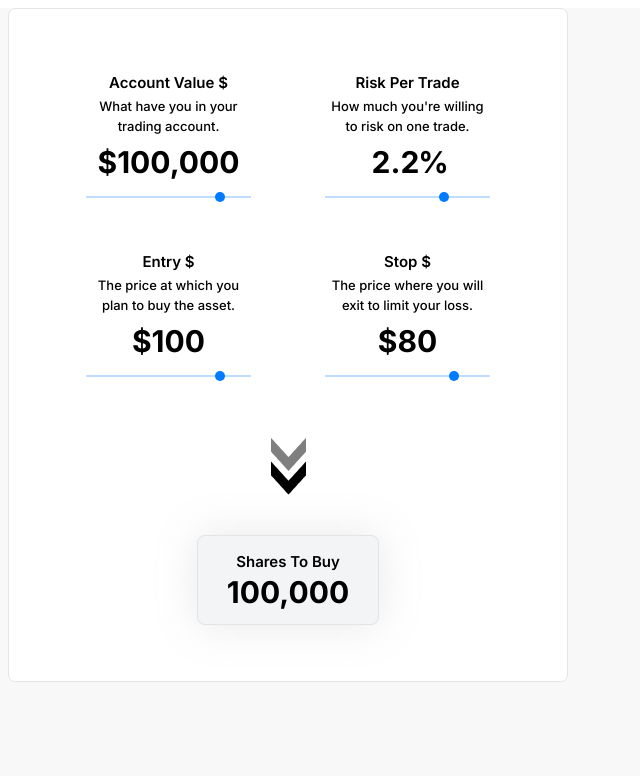
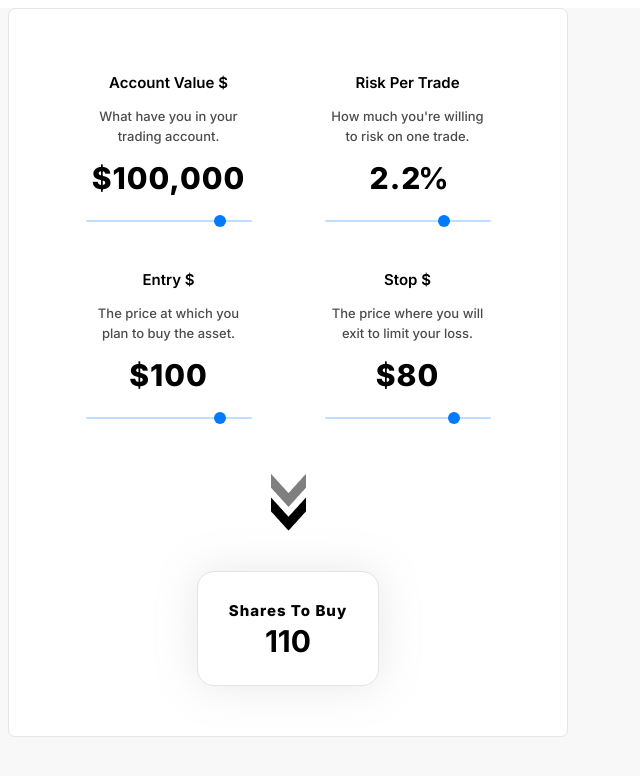
Before and after one commit to zeeshan-tahir185/market-terminal2, a React (Create React App) app: page / in a window 1280 px wide. Shown: the top 776 px of the page, without its empty margins (0-640 px from the left). Built offline with nearby package versions, Linux system fonts and the light colour scheme.

Commit message:
calculater design updated

```diff
--- a/src/components/home/Calculator.jsx
+++ b/src/components/home/Calculator.jsx
@@ -42,18 +42,29 @@ const Calculator = () => {
     if (!accountValue || !entryPrice || !stopPrice) return;
     const riskAmount = (Number(accountValue) * riskPerTrade) / 100;
     const riskPerShare = entryPrice - stopPrice;
-    const shares = riskAmount / riskPerShare;
-    setSharesToBuy(Math.floor(shares));
+    if (riskPerShare > 0) {
+      const shares = riskAmount / riskPerShare;
+      setSharesToBuy(Math.floor(shares));
+    } else {
+      setSharesToBuy(0);
+    }
   };
 
+  // Auto calculate when inputs change
+  useEffect(() => {
+    calculateShares();
+  }, [accountValue, riskPerTrade, entryPrice, stopPrice]);
+
   return (
-    <div className=" md:w-[560px] min-h-[674px] m-2 md:p-[30px] flex flex-col xl:p-[50px] rounded-[7px] bg-white p-5 border border-[#E5E5E7]">
+    <div className="md:w-[560px] min-h-[674px] m-2 md:p-[30px] flex flex-col xl:p-[50px] rounded-[7px] bg-white p-5 border border-[#E5E5E7]">
       <div className="grid grid-cols-1 sm:grid-cols-2 gap-5 mb-5 w-full">
 
         {/* Account Value */}
-        <div className="text-center w-[70%] mx-auto md:w-[193px] p-2 md:p-[14px]">
-          <label className="block text-sm md:text-[15px] font-semibold text-[#000000] mb-1">Account Value $</label>
-          <span className="block text-[10px] md:text-[13px] font-medium text-[#000000] mb-2">
+        <div className="text-center w-[70%] mx-auto md:w-[193px] p-2 md:p-[14px] flex flex-col gap-[14px]">
+          <label className="block text-sm md:text-[15px] font-semibold text-[#000000] ">
+            Account Value $
+          </label>
+          <span className="block text-[10px] md:text-[13px] font-medium text-[#000000] opacity-70">
             What have you in your trading account.
           </span>
           <input
@@ -68,7 +79,7 @@ const Calculator = () => {
               }
             }}
             onWheel={(e) => e.target.blur()}
-            className="w-full text-center font-bold text-xl md:text-[30px] text-[#000000] outline-none bg-transparent"
+            className="w-full text-center font-bold text-xl md:text-[30px] text-[#000000] outline-none bg-transparent letter_spacing"
           />
           <SmoothSlider
             min="0"
@@ -80,9 +91,11 @@ const Calculator = () => {
         </div>
 
         {/* Risk Per Trade */}
-        <div className="text-center w-[70%] mx-auto md:w-[193px] p-2 md:p-[14px]">
-          <label className="block text-sm md:text-[15px] font-semibold text-[#000000] mb-1">Risk Per Trade</label>
-          <span className="block text-[10px] md:text-[13px] font-medium text-[#000000] mb-2">
+        <div className="text-center w-[70%] mx-auto md:w-[193px] p-2 md:p-[14px] flex flex-col gap-[14px]">
+          <label className="block text-sm md:text-[15px] font-semibold text-[#000000]">
+            Risk Per Trade
+          </label>
+          <span className="block text-[10px] md:text-[13px] font-medium text-[#000000] opacity-70">
             How much you're willing to risk on one trade.
           </span>
           <div className="relative w-full">
@@ -91,7 +104,7 @@ const Calculator = () => {
               value={riskPerTrade}
               onChange={(e) => setRiskPerTrade(parseFloat(e.target.value) || 0)}
               onWheel={(e) => e.target.blur()}
-              className="w-full text-center font-bold text-xl md:text-[30px] text-[#000000] outline-none bg-transparent no-arrows pr-6"
+              className="w-full text-center letter_spacing font-bold text-xl md:text-[30px] text-[#000000] outline-none bg-transparent no-arrows pr-6"
             />
             <span className="absolute right-[25%] top-1/2 -translate-y-1/2 text-xl md:text-[30px] font-bold text-[#000000] pointer-events-none">
               %
@@ -107,9 +120,11 @@ const Calculator = () => {
         </div>
 
         {/* Entry Price */}
-        <div className="text-center w-[70%] mx-auto md:w-[193px] p-2 md:p-[14px]">
-          <label className="block text-sm md:text-[15px] font-semibold text-[#000000] mb-1">Entry $</label>
-          <span className="block text-[10px] md:text-[13px] font-medium text-[#000000] mb-2">
+        <div className="text-center w-[70%] mx-auto md:w-[193px] p-2 md:p-[14px] flex flex-col gap-[14px]">
+          <label className="block text-sm md:text-[15px] font-semibold text-[#000000]">
+            Entry $
+          </label>
+          <span className="block text-[10px] md:text-[13px] font-medium text-[#000000] opacity-70">
             The price at which you plan to buy the asset.
           </span>
           <input
@@ -124,7 +139,7 @@ const Calculator = () => {
               }
             }}
             onWheel={(e) => e.target.blur()}
-            className="w-full text-center font-bold text-xl md:text-[30px] text-[#000000] outline-none bg-transparent"
+            className="w-full letter_spacing text-center font-bold text-xl md:text-[30px] text-[#000000] outline-none bg-transparent"
           />
           <SmoothSlider
             min="0"
@@ -136,9 +151,11 @@ const Calculator = () => {
         </div>
 
         {/* Stop Price */}
-        <div className="text-center w-[70%] mx-auto md:w-[193px] p-2 md:p-[14px]">
-          <label className="block text-sm md:text-[15px] font-semibold text-[#000000] mb-1">Stop $</label>
-          <span className="block text-[10px] md:text-[13px] font-medium text-[#000000] mb-2">
+        <div className="text-center w-[70%] mx-auto md:w-[193px] p-2 md:p-[14px] flex flex-col gap-[14px]">
+          <label className="block text-sm md:text-[15px] font-semibold text-[#000000] ">
+            Stop $
+          </label>
+          <span className="block text-[10px] md:text-[13px] font-medium text-[#000000] opacity-70">
             The price where you will exit to limit your loss.
           </span>
           <input
@@ -153,7 +170,7 @@ const Calculator = () => {
               }
             }}
             onWheel={(e) => e.target.blur()}
-            className="w-full text-center font-bold text-xl md:text-[30px] text-[#000000] outline-none bg-transparent"
+            className="w-full letter_spacing text-center font-bold text-xl md:text-[30px] text-[#000000] outline-none bg-transparent"
           />
           <SmoothSlider
             min="0"
@@ -165,6 +182,7 @@ const Calculator = () => {
         </div>
       </div>
 
+      {/* Button Click Calculation */}
       <div
         className="text-center text-2xl text-blue-500 cursor-pointer my-5"
         onClick={calculateShares}
@@ -172,8 +190,10 @@ const Calculator = () => {
         <img src="/btn.png" alt="" className="mx-auto" />
       </div>
 
-      <div className="text-center bg-gray-100 rounded-lg p-4 mt-5 w-[182px] border border-[#E3E3E8] box_shadow mx-auto">
-        <h3 className="text-sm md:text-[15px] text-[#000000] font-semibold mb-1">Shares To Buy</h3>
+      <div className="text-center bg-white rounded-[17px] p-4 mt-5 w-[182px] min-h-[115px] border border-[#E3E3E8] box_shadow mx-auto flex flex-col justify-center items-center">
+        <h3 className="text-sm md:text-[15px] text-[#000000] font-semibold mb-1 letter_spacing">
+          Shares To Buy
+        </h3>
         <p className="text-2xl md:text-[30px] font-bold text-[#000000]">
           {sharesToBuy.toLocaleString()}
         </p>
--- a/src/styles/calculator.css
+++ b/src/styles/calculator.css
@@ -5,17 +5,18 @@
 }
 
 .range-slider {
-  width: 100%;
+  width: 166px;
   height: 2px;
   background: #007AFF40;
   appearance: none;
   margin-top: 10px;
+  border-radius: 37px;
 }
 
 .range-slider::-webkit-slider-thumb {
   appearance: none;
-  width: 10px;
-  height: 10px;
+  width: 12px;
+  height: 12px;
   background: #007AFF;
   border-radius: 50%;
   cursor: pointer;
@@ -31,6 +32,12 @@
   transition: all 0.3s ease-in-out;
 }
 .box_shadow{
-    box-shadow: 0px 0px 40px 0px #A2A2A240;
+   box-shadow: 0px 0px 40px 0px #A2A2A240;
 
 }
+
+.letter_spacing{
+    letter-spacing: 1px !important;
+    font-weight: 800;
+
+}
```
